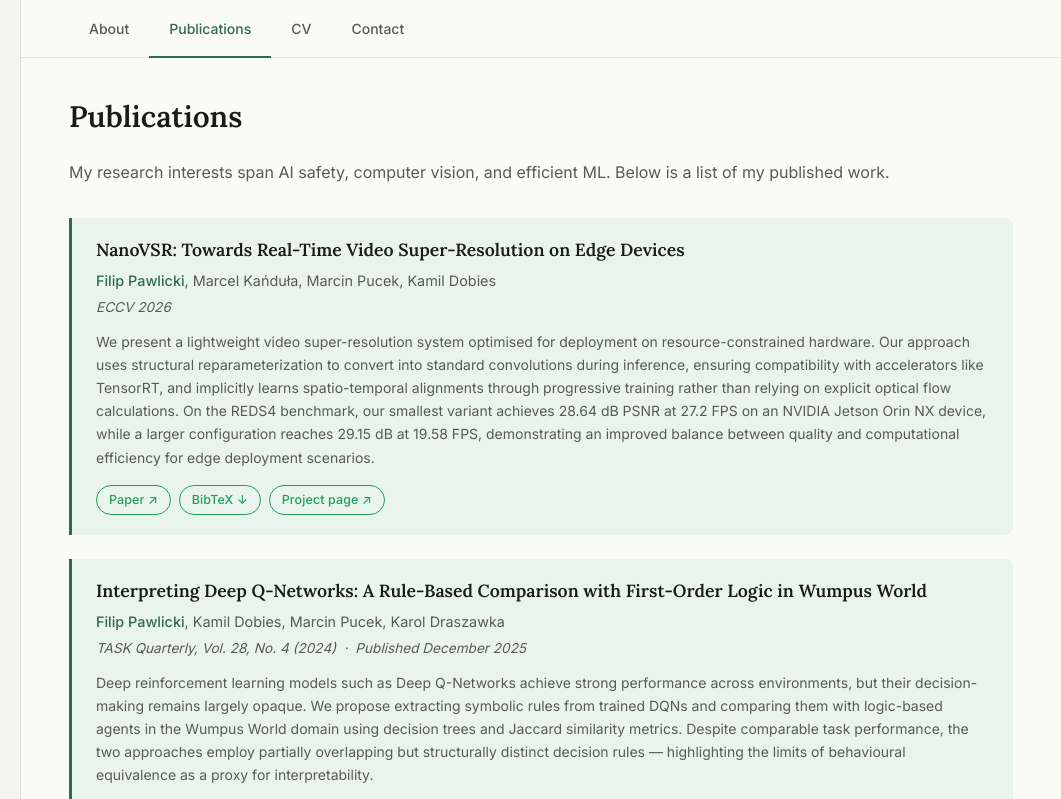
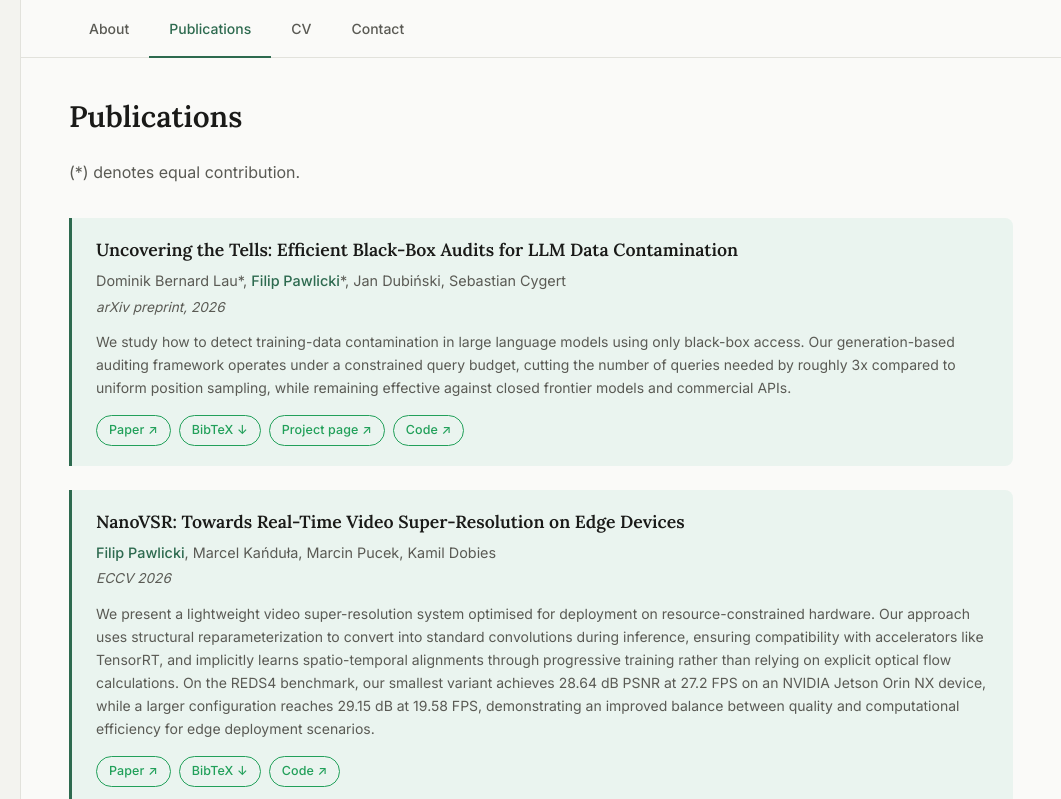
Before and after one commit to filippawlicki/filippawlicki.github.io, a plain HTML site: page publications.html in a window 1280 px wide. Shown: the top 799 px of the page, 219-1280 px from the left. Drawn offline with Linux system fonts and the light colour scheme.

Commit message:
Add new preprint and blog

```diff
--- a/publications.html
+++ b/publications.html
@@ -90,11 +90,44 @@
         <section aria-labelledby="publications-heading">
           <h1 id="publications-heading">Publications</h1>
           <p class="intro-line">
-            My research interests span AI safety, computer vision, and efficient ML.
-            Below is a list of my published work.
+            (*) denotes equal contribution.
           </p>
 
           <div class="publications-list" role="list">
+
+            <article class="publication-card" role="listitem">
+              <p class="publication-title">
+                Uncovering the Tells: Efficient Black-Box Audits for LLM Data Contamination
+              </p>
+              <p class="publication-authors">
+                Dominik Bernard Lau*, <span class="author-self">Filip Pawlicki</span>*,
+                Jan Dubiński, Sebastian Cygert
+              </p>
+              <p class="publication-venue">
+                arXiv preprint, 2026
+              </p>
+              <p class="publication-abstract">
+                We study how to detect training-data contamination in large language models using
+                only black-box access. Our generation-based auditing framework operates under a
+                constrained query budget, cutting the number of queries needed by roughly 3x compared
+                to uniform position sampling, while remaining effective against closed frontier models
+                and commercial APIs.
+              </p>
+              <div class="publication-links">
+                <a href="https://arxiv.org/abs/2611.30639"
+                   target="_blank" rel="noopener noreferrer"
+                   class="pill-link" aria-label="View paper">Paper ↗</a>
+                <a href="assets/lau2026uncoveringthetells.bib"
+                   download="lau2026uncoveringthetells.bib"
+                   class="pill-link" aria-label="Download BibTeX citation">BibTeX ↓</a>
+                <a href="https://cygerts.github.io/project-pages/uncovering-the-tells/"
+                   target="_blank" rel="noopener noreferrer"
+                   class="pill-link" aria-label="View project page">Project page ↗</a>
+                <a href="https://github.com/NASK-AISafety/uncovering-the-tells"
+                   target="_blank" rel="noopener noreferrer"
+                   class="pill-link" aria-label="View code">Code ↗</a>
+              </div>
+            </article>
 
             <article class="publication-card" role="listitem">
               <p class="publication-title">
@@ -127,7 +160,7 @@
                    class="pill-link" aria-label="Download BibTeX citation">BibTeX ↓</a>
                 <a href="https://github.com/filippawlicki/nanovsr"
                    target="_blank" rel="noopener noreferrer"
-                   class="pill-link" aria-label="View project page">Project page ↗</a>
+                   class="pill-link" aria-label="View code">Code ↗</a>
               </div>
             </article>
 
--- a/style.css
+++ b/style.css
@@ -361,11 +361,14 @@ section + section {
 }
 
 .news-year {
+  display: inline-block;
   color: var(--color-accent);
   font-weight: 500;
   font-size: 0.83rem;
   flex-shrink: 0;
-  min-width: 2.5rem;
+  width: 4.5rem;
+  white-space: nowrap;
+  text-align: right;
 }
 
 .news-text {
```
Also changed, not shown: cv.html (+10 -0 lines), index.html (+21 -19 lines), 1 other file.
